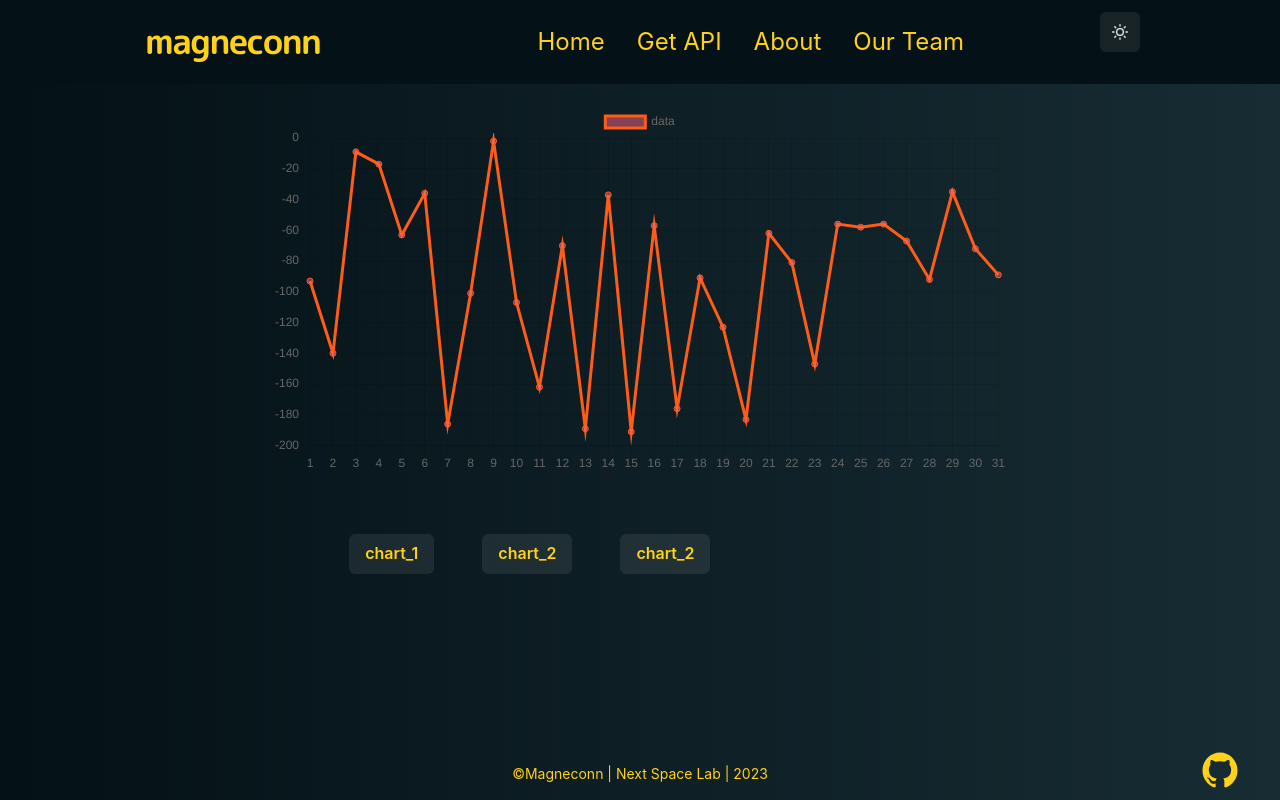
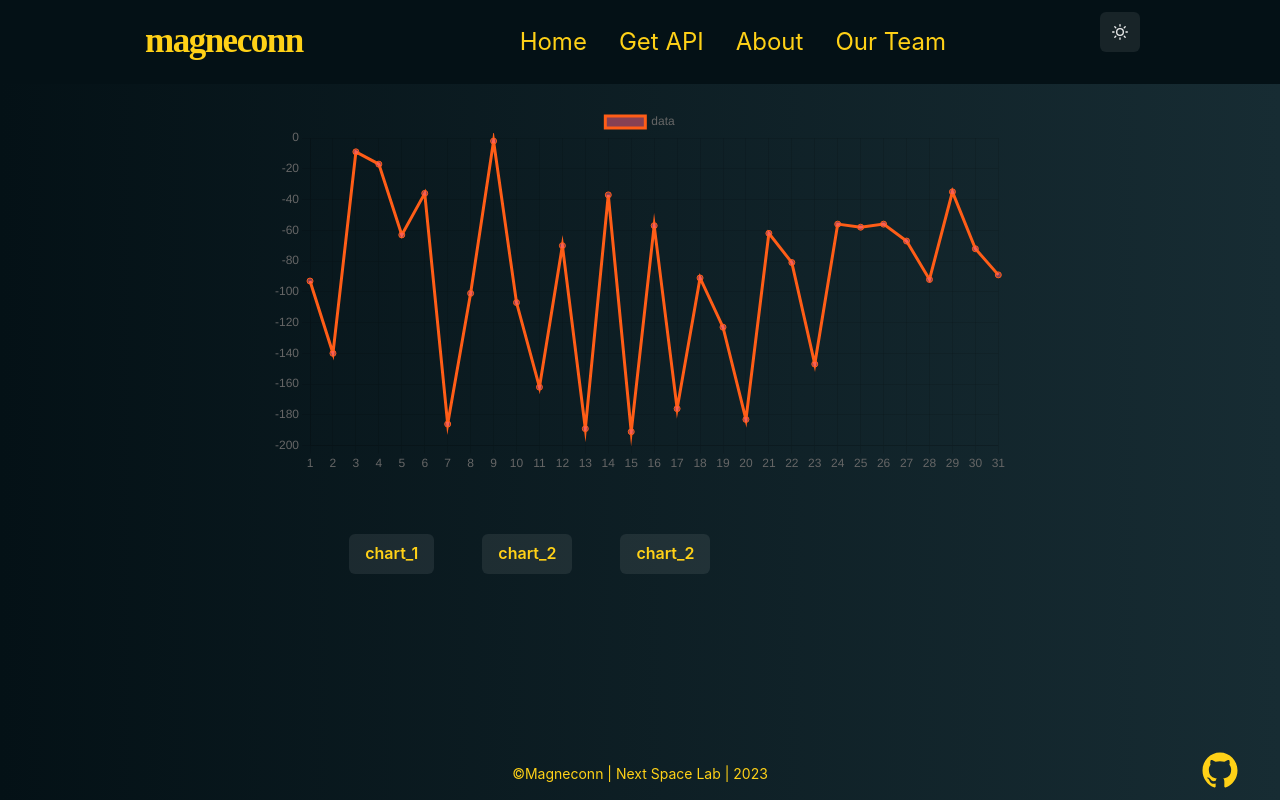
Before and after one commit to plastiey/astrodata-api-client, a Next.js app: page / in a window 1280 px wide. Built offline with nearby package versions, Linux system fonts and the light colour scheme.

Commit message:
chore: change font

```diff
--- a/components/fonts.js
+++ b/components/fonts.js
@@ -1,7 +1,7 @@
 const Fonts = () => (
   <style jsx global>
     {`
-    @import url('https://fonts.googleapis.com/css2?family=M+PLUS+Rounded+1c:wght@300;700&display=swap');
+    @import url('https://fonts.googleapis.com/css2?family=Raleway:wght@300;700&display=swap');
   `}
   </style>
 );
```
